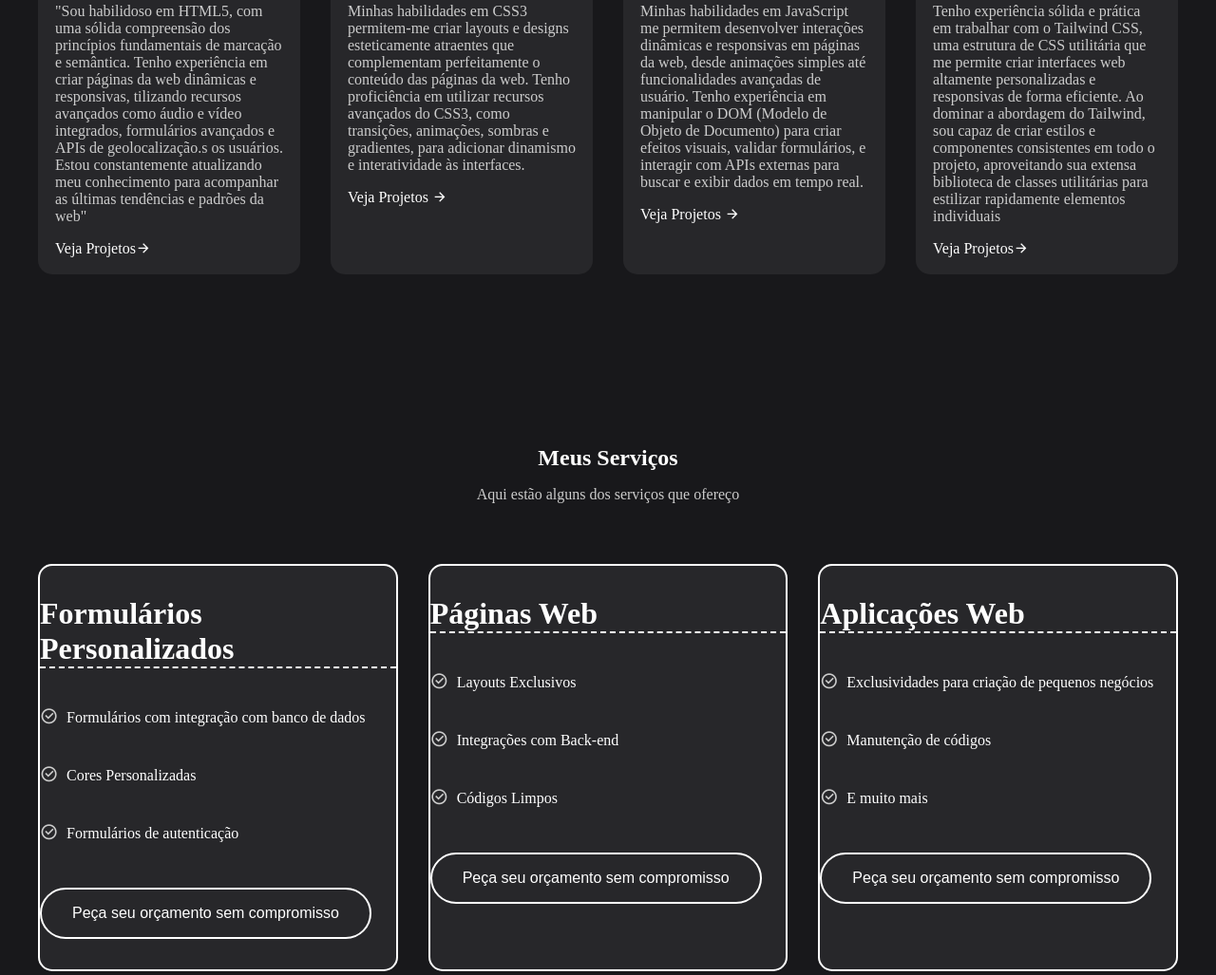
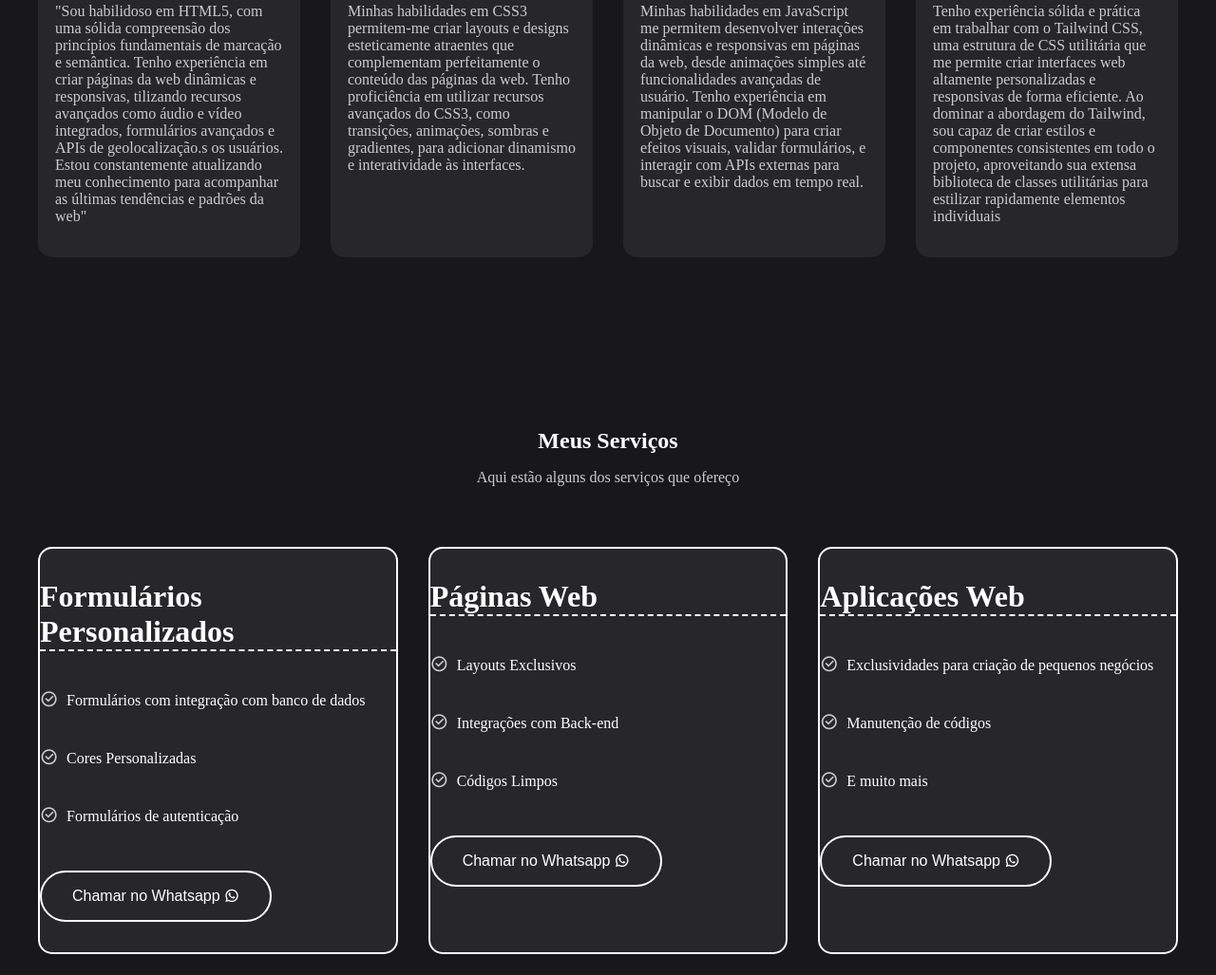
Before and after one commit to AlexSouza645/MyRepository, a website: page index.html in a window 1280 px wide. Shown: the part 1289-2316 px from the top of the page at 95% size. Drawn offline with nearby package versions, Linux system fonts and the light colour scheme.

Commit message:
ajustes finais

```diff
--- a/index.html
+++ b/index.html
@@ -70,7 +70,7 @@
           conhecimento para acompanhar as últimas tendências e padrões da web"
         </p>
 
-        <a href="#">Veja Projetos<i class="ri-arrow-right-line"></i></a>
+
       </div>
 
       <!--  -->
@@ -85,7 +85,7 @@
           para adicionar dinamismo e interatividade às interfaces.
         </p>
 
-        <a href="#">Veja Projetos <i class="ri-arrow-right-line"></i></a>
+
 
         <!--history line  -->
       </div>
@@ -101,7 +101,7 @@
           buscar e exibir dados em tempo real.
         </p>
 
-        <a href="#">Veja Projetos <i class="ri-arrow-right-line"></i></a>
+
 
         <!--  -->
       </div>
@@ -118,7 +118,7 @@
           elementos individuais
         </p>
 
-        <a href="#">Veja Projetos<i class="ri-arrow-right-line"></i></a>
+
       </div>
     </div>
   </section>
@@ -148,7 +148,8 @@
 
             Formulários de autenticação
           </p>
-          <button class="btn">Peça seu orçamento sem compromisso</button>
+          <button  onclick="window.location.href='https://wa.me/5511973556127?text=Ola+muito+prazer+%2C+em+que+posso+te+ajudar'"
+          class="btn" " >Chamar no Whatsapp   <i class=" ri-whatsapp-line"></i></button>
         </div>
       </div>
 
@@ -172,7 +173,8 @@
 
             Códigos Limpos
           </p>
-          <button class="btn">Peça seu orçamento sem compromisso</button>
+          <button  onclick="window.location.href='https://wa.me/5511973556127?text=Ola+muito+prazer+%2C+em+que+posso+te+ajudar'"
+          class="btn" " >Chamar no Whatsapp   <i class=" ri-whatsapp-line"></i></button>
         </div>
       </div>
 
@@ -197,7 +199,8 @@
 
             E muito mais
           </p>
-          <button class="btn">Peça seu orçamento sem compromisso</button>
+          <button onclick="window.location.href='https://wa.me/5511973556127?text=Ola+muito+prazer+%2C+em+que+posso+te+ajudar'"
+          class="btn" " >Chamar no Whatsapp   <i class=" ri-whatsapp-line"></i></button>
         </div>
       </div>
     </div>
--- a/script.js
+++ b/script.js
@@ -37,11 +37,11 @@ link2.addEventListener("click", () => {
   }
 });
 
-// link3.addEventListener("click", () => {
-//   // Rola para o primeiro elemento com classe "column"
-//   const columnElement = document.querySelector(".column");
-//   smoothScrollTo(columnElement);
-// });
+link3.addEventListener("click", () => {
+  // Rola para o primeiro elemento com classe "column"
+  const columnElement = document.querySelector(".project");
+  smoothScrollTo(columnElement);
+});
 
 link4.addEventListener("click", () => {
   // Rola para o primeiro elemento com classe "header"
```
